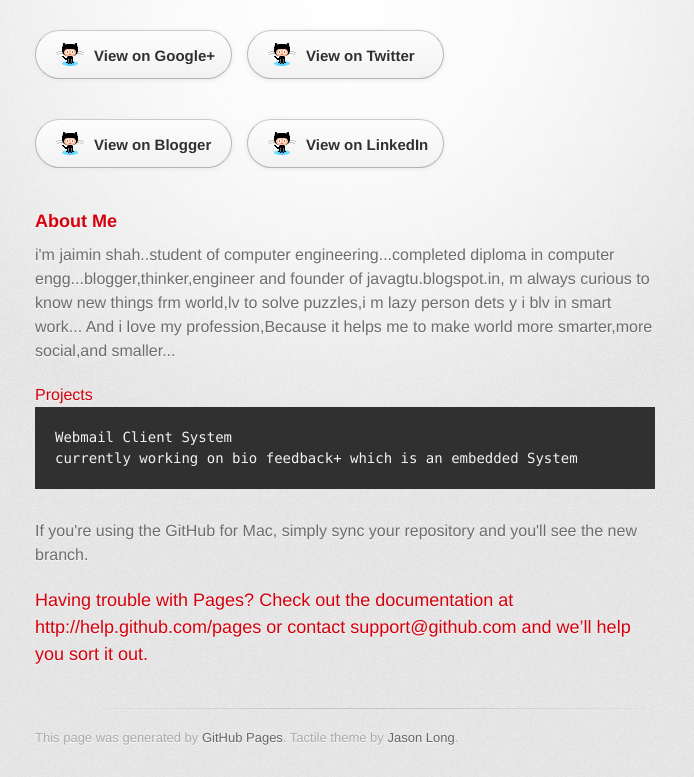
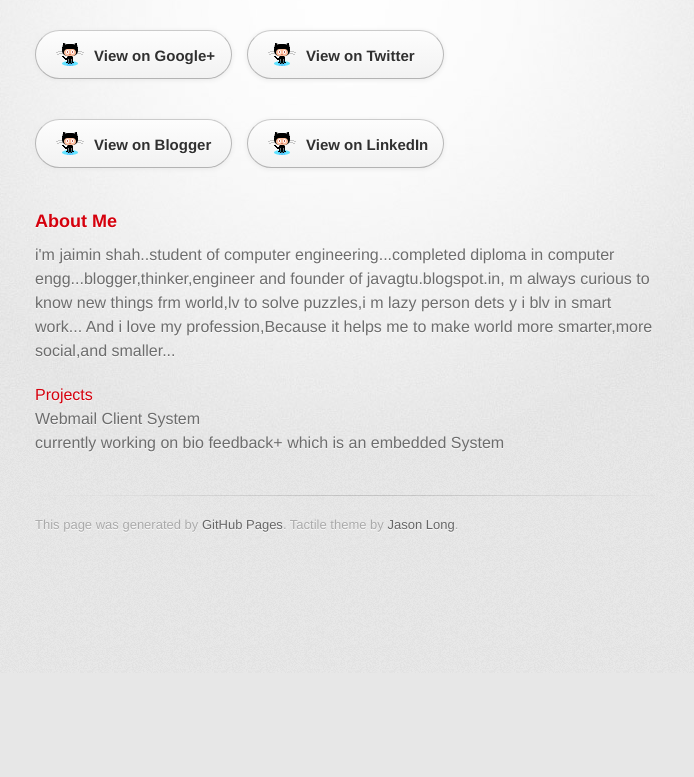
Before and after one commit to techierj/techierj.github.io, a plain HTML site: page index.html in a window 1280 px wide. Shown: the part 127-904 px from the top of the page, without its empty margins (295-989 px from the left). After the commit the page ends 800 px from the top, so only its background shows below. Drawn offline with Linux system fonts and the light colour scheme; a web font is replaced by a local one.

Commit message:
Update index.html

```diff
--- a/index.html
+++ b/index.html
@@ -43,15 +43,10 @@
 
 <h3></h3><a name="" class="anchor" href="#">Projects<span class="octicon octicon-link"></span></a></h3>
 
-<pre>Webmail Client System
+<p>Webmail Client System<br/>
 currently working on bio feedback+ which is an embedded System
-</pre>
+</p>
 
-<p>If you're using the GitHub for Mac, simply sync your repository and you'll see the new branch.</p>
-
-<h3>
-
-<p>Having trouble with Pages? Check out the documentation at <a href="http://help.github.com/pages">http://help.github.com/pages</a> or contact <a href="mailto:support@github.com">support@github.com</a> and we’ll help you sort it out.</p>
         </section>
 
         <footer>
```
